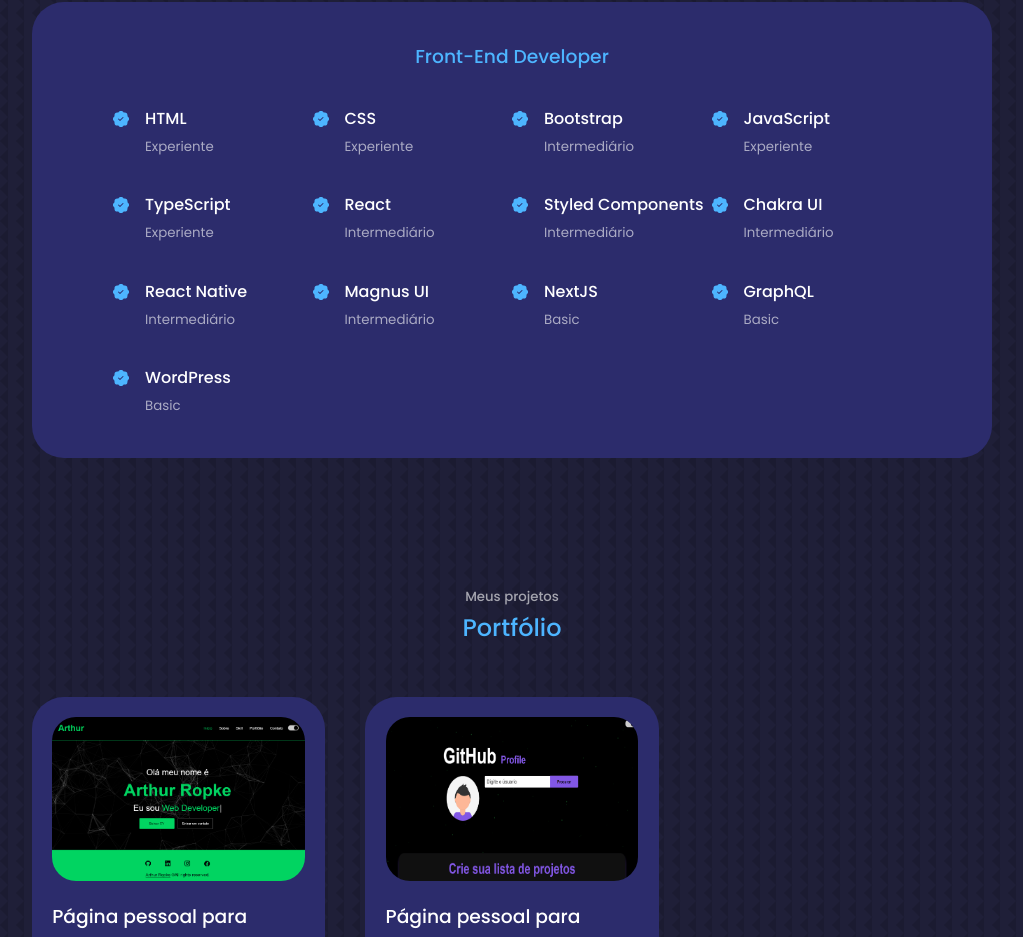
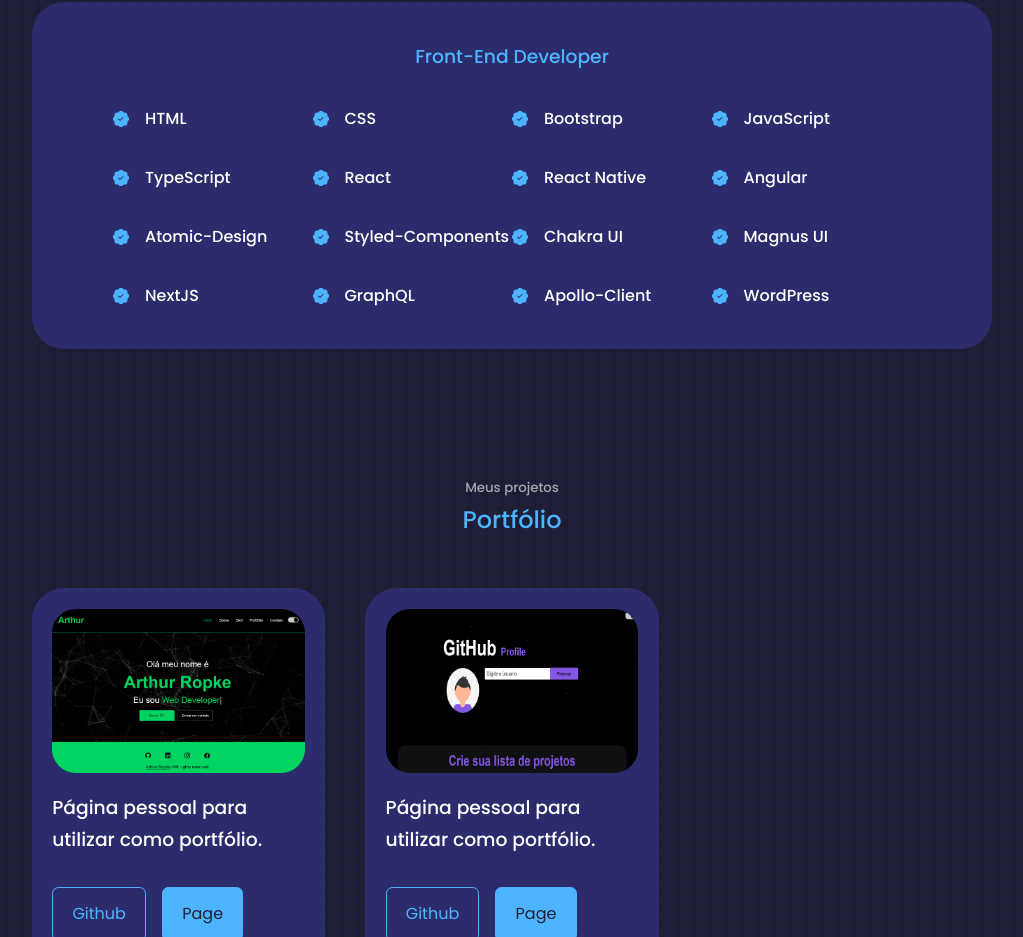
Before and after one commit to Arthury10/arthury.io, a React (Create React App) app: page / in a window 1280 px wide. Shown: the part 1787-2724 px from the top of the page, without its empty margins (128-1151 px from the left). Built offline with nearby package versions, Linux system fonts and the light colour scheme.

Commit message:
:heavy_plus_sign: fix

```diff
--- a/src/components/experience/Experience.tsx
+++ b/src/components/experience/Experience.tsx
@@ -20,7 +20,6 @@ const Experience = () => {
               <BsPatchCheckFill className='experience__details-icon' />
               <div>
                 <h4>{item.title}</h4>
-                <small className='text-light'>{item.description}</small>
               </div>
             </article>
             ))}
--- a/src/constants/experienceData.ts
+++ b/src/constants/experienceData.ts
@@ -6,55 +6,51 @@ export const experienceData = {
     experience: [
       {
         title: "HTML",
-        description: "Experiente",
       },
       {
         title: "CSS",
-        description: "Experiente",
       },
       {
         title: "Bootstrap",
-        description: "Intermediário",
       },
       {
         title: "JavaScript",
-        description: "Experiente",
       },
       {
         title: "TypeScript",
-        description: "Experiente",
       },
       {
         title: "React",
-        description: "Intermediário",
       },
       {
-        title: "Styled Components",
-        description: "Intermediário",
+        title: "React Native",
+      },
+      {
+        title: "Angular",
+      },
+      {
+        title: "Atomic-Design",
+      },
+      {
+        title: "Styled-Components",
       },
       {
         title: "Chakra UI",
-        description: "Intermediário",
-      },
-      {
-        title: "React Native",
-        description: "Intermediário",
       },
       {
         title: "Magnus UI",
-        description: "Intermediário",
       },
       {
         title: "NextJS",
-        description: "Basic",
       },
       {
         title: "GraphQL",
-        description: "Basic",
+      },
+      {
+        title: "Apollo-Client",
       },
       {
         title: "WordPress",
-        description: "Basic",
       },
     ]
   }
```
Also changed, not shown: 1 other file (tests, documents, lock files or other folders).
